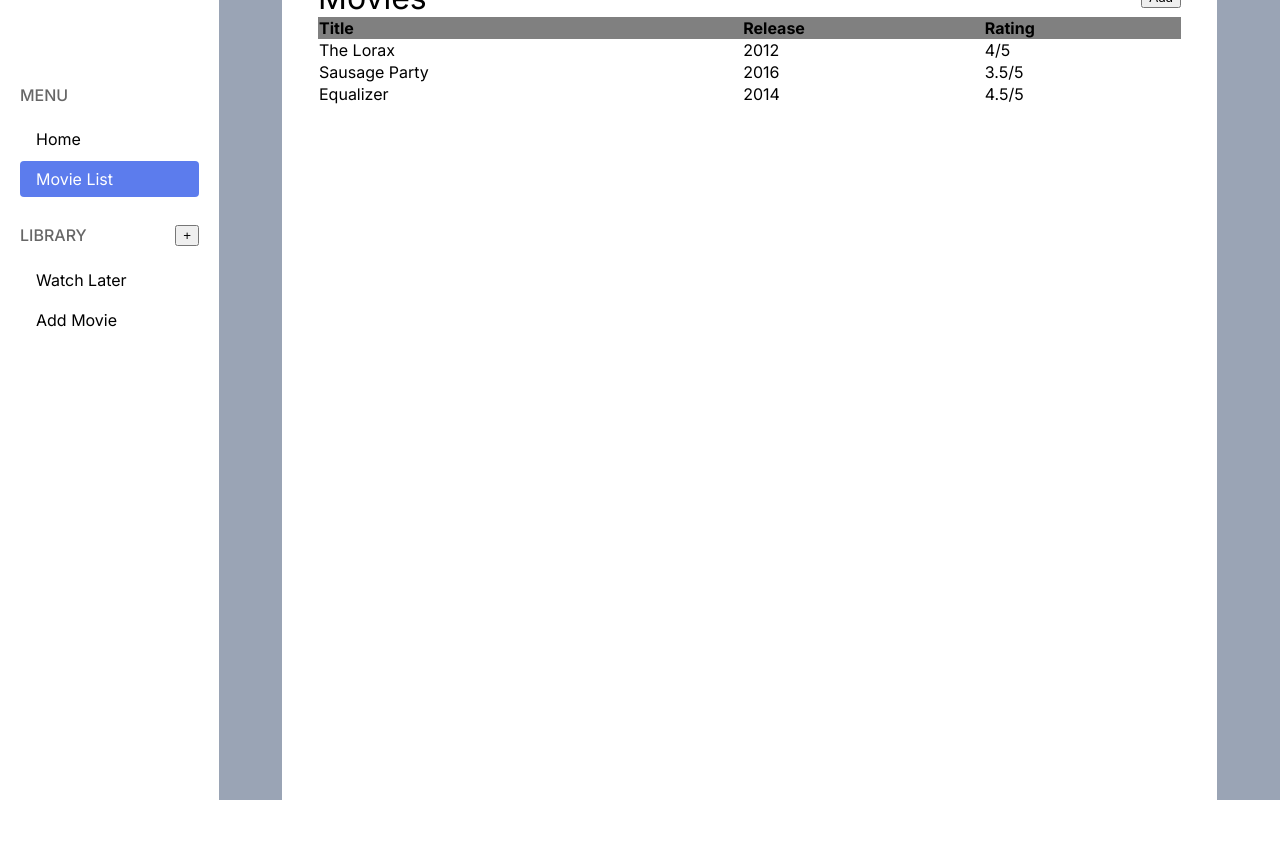
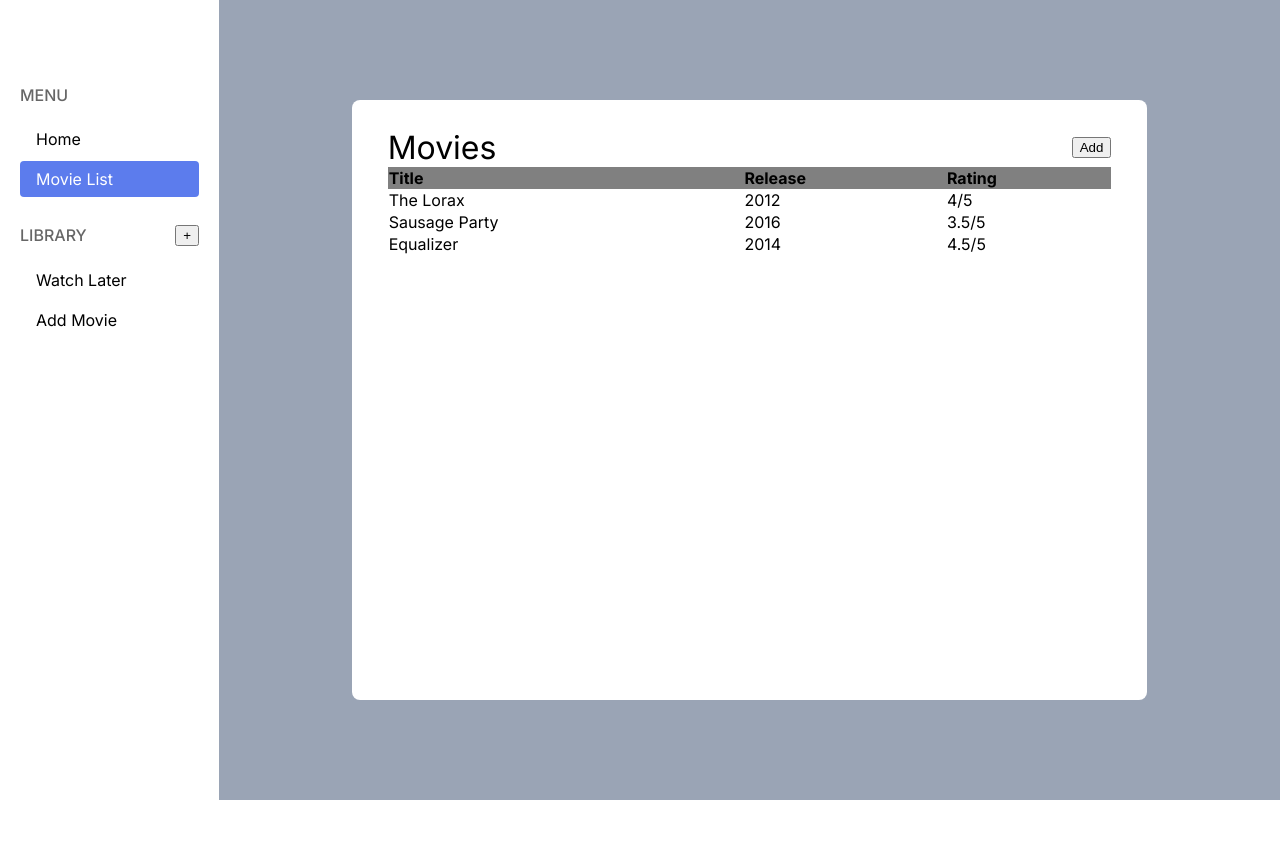
Before and after one commit to BustedElbow/IT6, a PHP site: page /movielist.php in a window 1280 px wide. After the commit the page ends 800 px from the top, so only its background shows below. Run offline with PHP 8.4, Linux system fonts and the light colour scheme.

Commit message:
Changed to percentage

```diff
--- a/app.css
+++ b/app.css
@@ -127,8 +127,8 @@ main{
   padding: 1.75rem 2.25rem;
   justify-content: flex-start;
   align-items: flex-start;
-  height: 56.25rem;
-  width: 58.44rem;
+  height: 75%;
+  width: 75%;
   background-color: white;
   border-radius: 0.5rem;
 }
```
